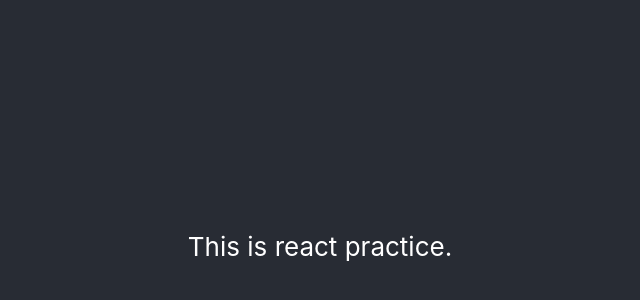
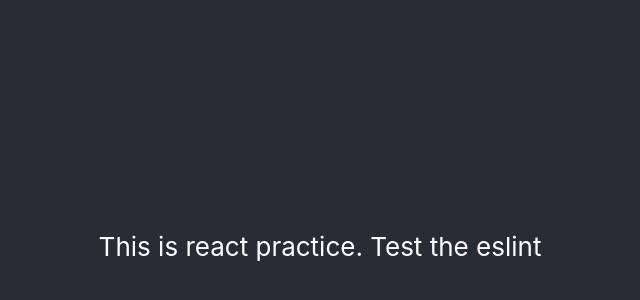
Before and after one commit to kimaneChen/react-practice, a React (Create React App) app: page / in a window 1280 px wide. Shown: the part 154-454 px from the top of the page, without its empty margins (320-960 px from the left). Built offline with nearby package versions, Linux system fonts and the light colour scheme.

Commit message:
test/new pr

```diff
--- a/src/App.tsx
+++ b/src/App.tsx
@@ -6,7 +6,9 @@ import './App.css';
 function App() {
   return (
     <div className="App">
-      <header className="App-header">This is react practice.</header>
+      <header className="App-header">
+        This is react practice. Test the eslint
+      </header>
     </div>
   );
 }
```
